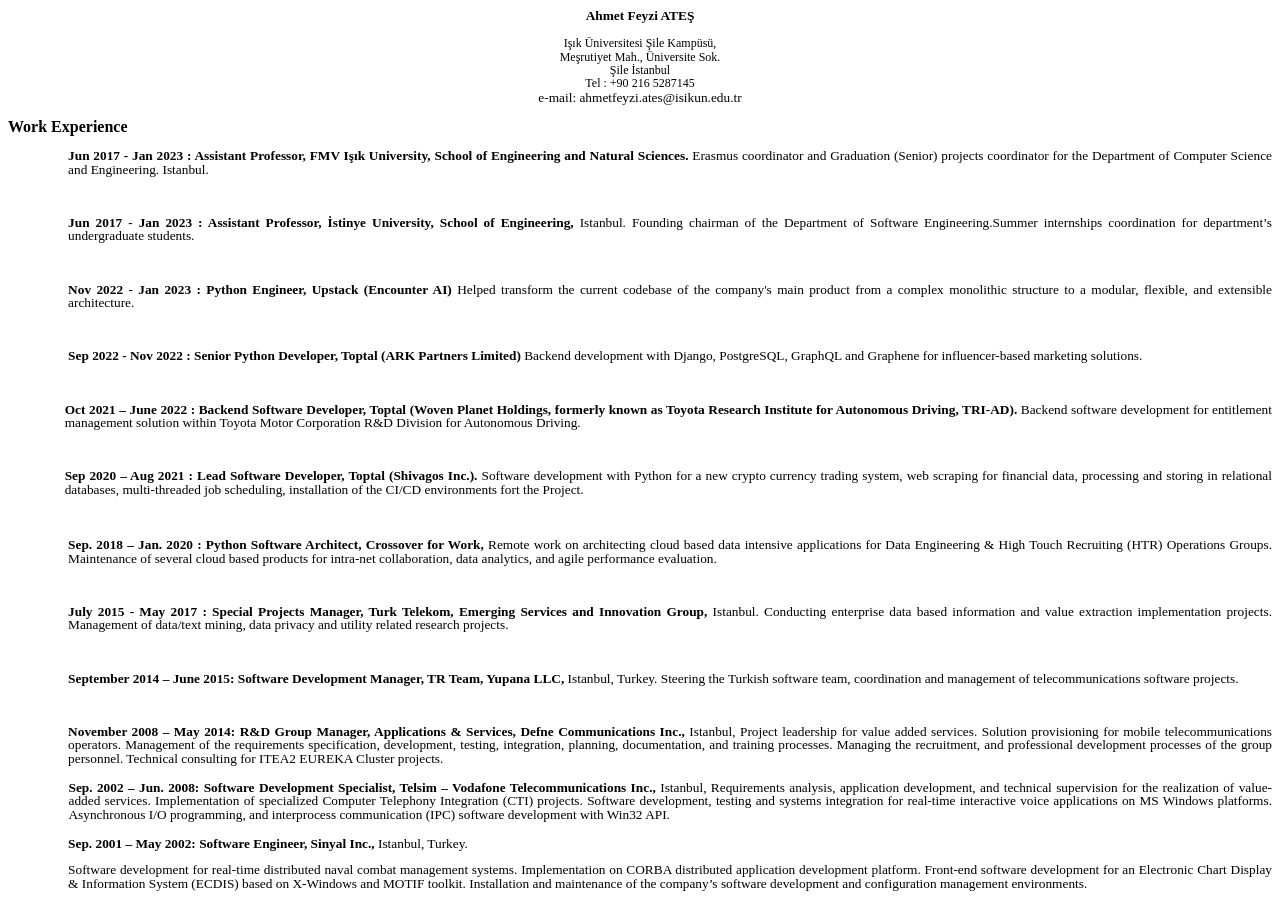
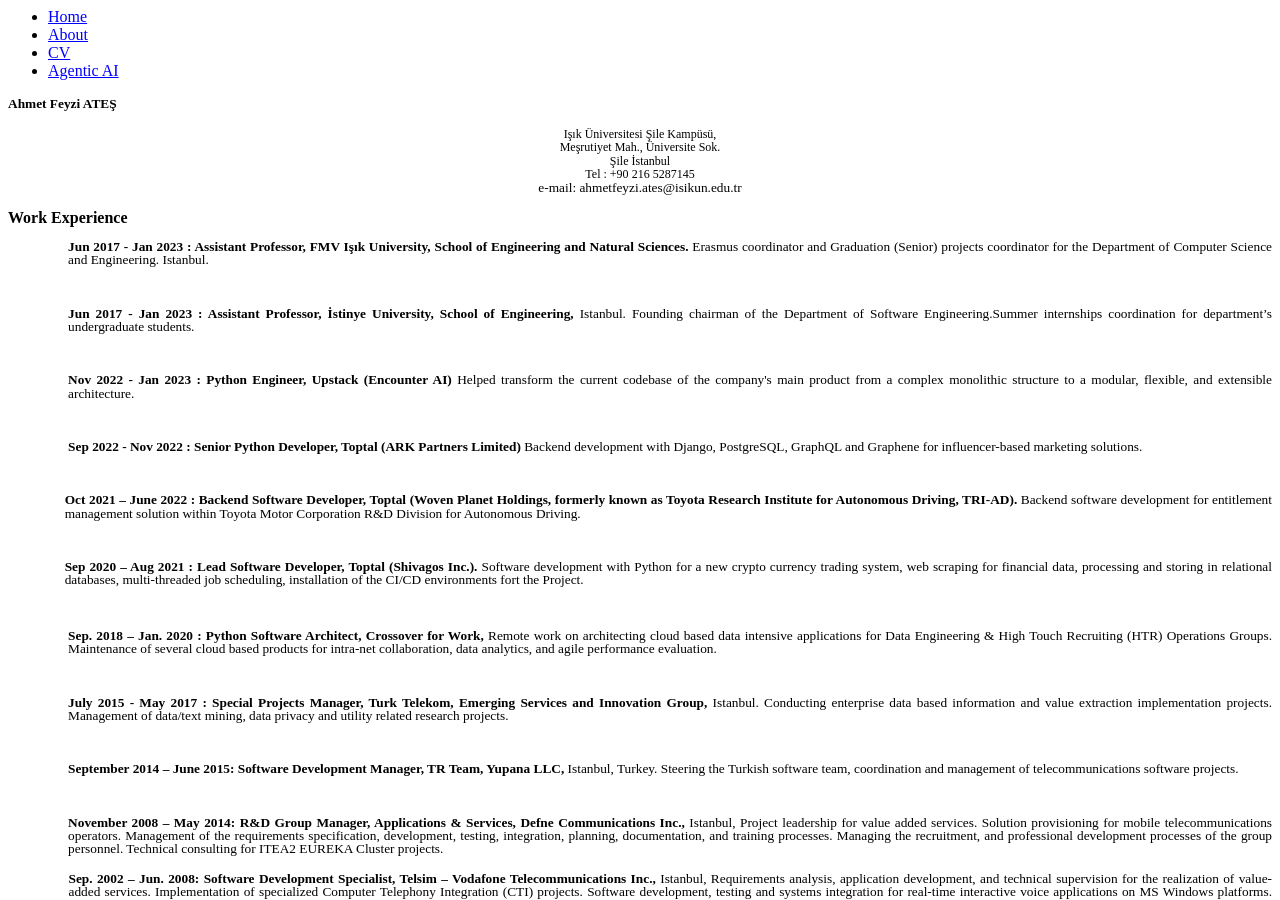
Before and after one commit to ahmetfeyziates/ahmetfeyziates.github.io, a Jekyll site: the page cv/index.html, which Jekyll copies as it is, in a window 1280 px wide and 900 px high. Built offline with Jekyll 4.4.1, drawn with Linux system fonts in a browser that asks for light colours.

Commit message:
Update index.html

```diff
--- a/cv/index.html
+++ b/cv/index.html
@@ -34,6 +34,14 @@
 	</style>
 </head>
 <body lang="tr-TR" text="#000000" link="#0000ff" vlink="#800000" bgcolor="#ffffff" dir="ltr"><p lang="en-US" align="center" style="margin-bottom: 0cm; line-height: 100%">
+	<nav>
+	<ul>
+		<li><a href="/">Home</a></li>
+		<li><a href="/about">About</a></li>
+		<li><a href="/cv">CV</a></li>
+		<li><a href="/agentic">Agentic AI</a></li>
+	</ul>
+	</nav>
 <font size="2" style="font-size: 10pt"><b>Ahmet Feyzi ATEŞ</b></font></p>
 <p class="western" align="center" style="margin-bottom: 0cm; line-height: 100%">
 <font color="#000000"><font size="2" style="font-size: 9pt"><span lang="en-US"> Işık Üniversitesi Şile Kampüsü,
```
